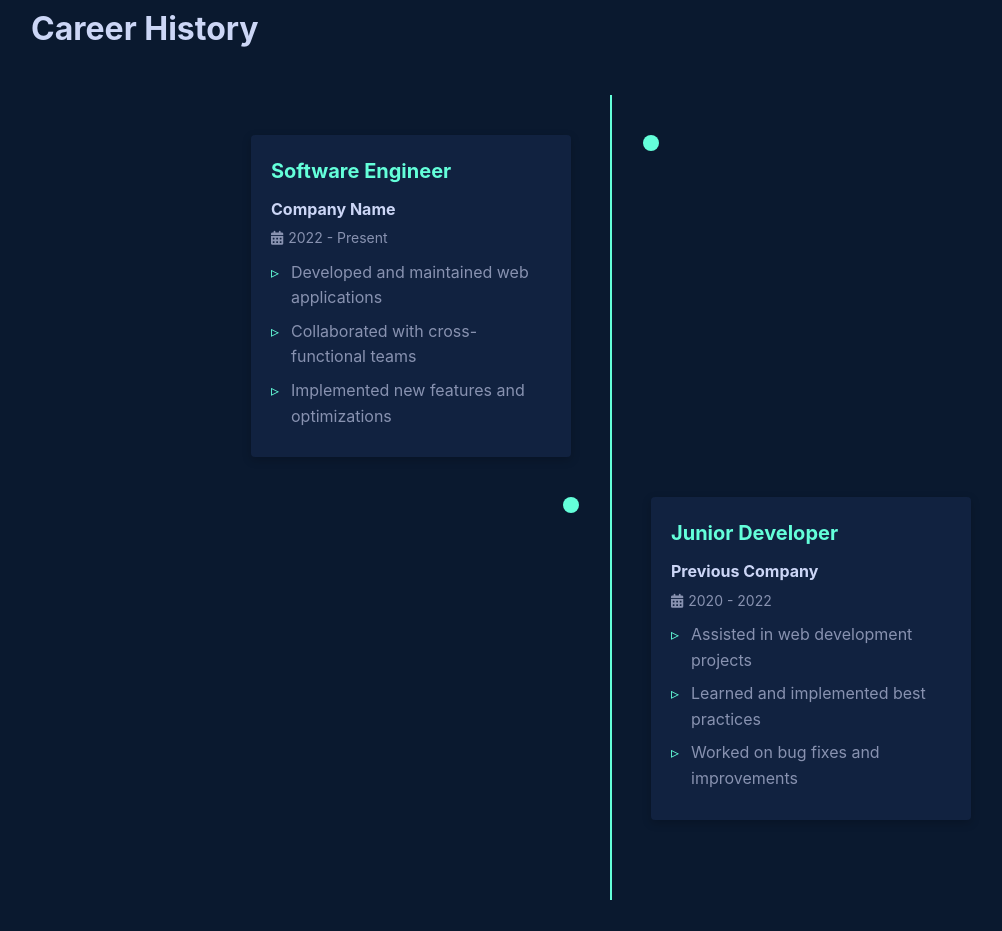
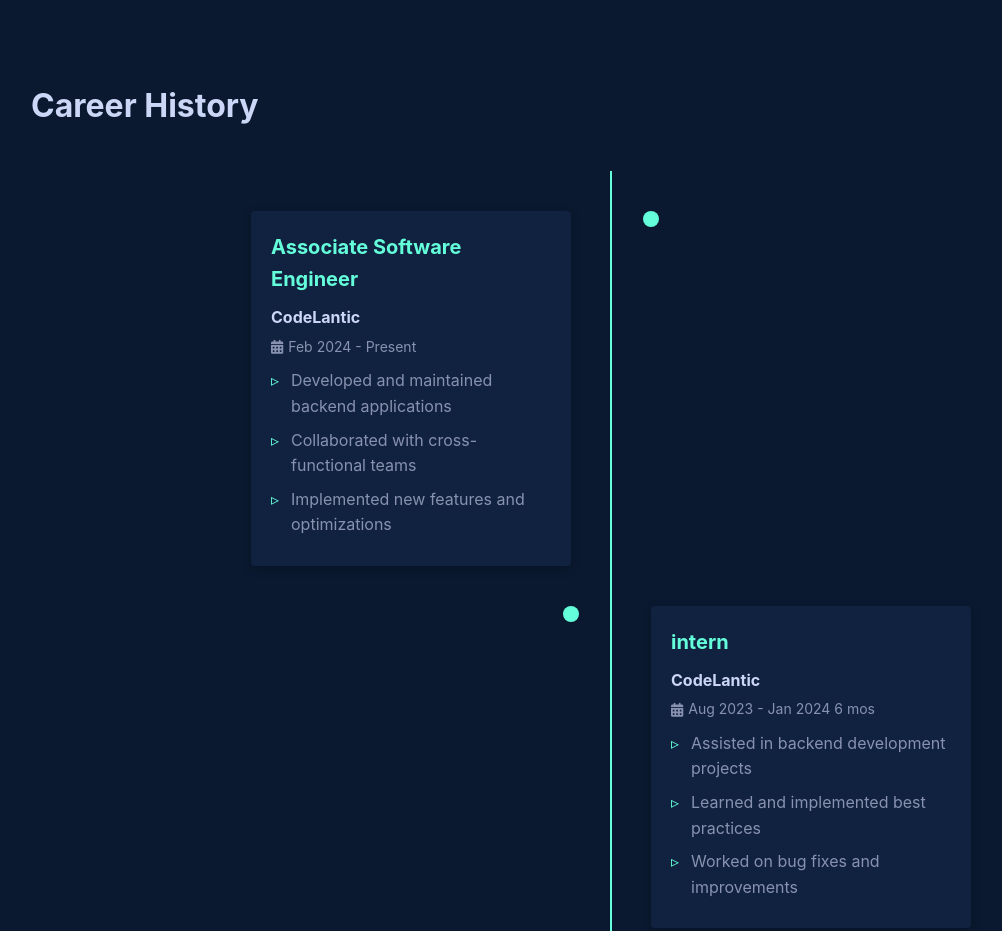
Before and after one commit to Elilvannan/portfolio, a plain HTML site: page index.html in a window 1280 px wide. Shown: the part 1239-2170 px from the top of the page, without its empty margins (29-1031 px from the left). Drawn offline with nearby package versions, Linux system fonts and the light colour scheme.

Commit message:
update history

```diff
--- a/index.html
+++ b/index.html
@@ -412,11 +412,11 @@
         <div class="hero-content">
             <div class="hero-text">
                 <h1 data-aos="fade-up">Hi 👋, I'm Elilvannan</h1>
-                <p class="title" data-aos="fade-up" data-aos-delay="200">Software Engineer</p>
+                <p class="title" data-aos="fade-up" data-aos-delay="200">Associate Software Engineer</p>
                 <p class="subtitle" data-aos="fade-up" data-aos-delay="400">Bachelor of Information and Communication Technology (Hons)</p>
                 <div class="social-links" data-aos="fade-up" data-aos-delay="600">
                     <a href="https://github.com/Elilvannan" target="_blank"><i class="fab fa-github"></i></a>
-                    <a href="https://www.linkedin.com/in/elilvannan-meganathan-3730851b0" target="_blank"><i class="fab fa-linkedin"></i></a>
+                    <a href="https://www.linkedin.com/in/elilvannan-meganathan/" target="_blank"><i class="fab fa-linkedin"></i></a>
                     <a href="mailto:elilvannanelil@gmail.com"><i class="fas fa-envelope"></i></a>
                 </div>
             </div>
@@ -430,7 +430,7 @@
         <div class="container">
             <h2 data-aos="fade-up">About Me</h2>
             <p data-aos="fade-up" data-aos-delay="200">
-                Seeking a position in a reputable company that will enable me to give it my all, improve my talents in teamwork, communication, and software development, and bring value to organizational operations via my creative experience and academic knowledge.
+                I am Elilvannan Meganathan, an Associate Software Engineer at CodeLantic, where I have been contributing for over a year. Previously, I completed an internship at the same organization, which gave me valuable industry exposure and hands-on experience in software development. With a Bachelor's degree in Information and Communication Technology from the University of Ruhuna, I bring a strong foundation in programming languages like Java and Python, frameworks such as Spring Boot and Codeigniter, and expertise in web and mobile application development. Passionate about leveraging technology to solve real-world challenges, I aim to continue enhancing my skills and delivering innovative solutions in software engineering.
             </p>
         </div>
     </section>
@@ -443,14 +443,13 @@
                 <div class="timeline-item" data-aos="fade-up">
                     <div class="timeline-dot"></div>
                     <div class="timeline-content">
-                        <h3>Software Engineer</h3>
-                        <h4>Company Name</h4>
+                        <h3>Associate Software Engineer</h3>
+                        <h4> CodeLantic</h4>
                         <p class="timeline-date">
                             <i class="fas fa-calendar-alt"></i>
-                            2022 - Present
-                        </p>
+                                Feb 2024 - Present  </p>
                         <ul>
-                            <li>Developed and maintained web applications</li>
+                            <li>Developed and maintained backend applications</li>
                             <li>Collaborated with cross-functional teams</li>
                             <li>Implemented new features and optimizations</li>
                         </ul>
@@ -459,14 +458,14 @@
                 <div class="timeline-item" data-aos="fade-up">
                     <div class="timeline-dot"></div>
                     <div class="timeline-content">
-                        <h3>Junior Developer</h3>
-                        <h4>Previous Company</h4>
+                        <h3>intern</h3>
+                        <h4>CodeLantic</h4>
                         <p class="timeline-date">
                             <i class="fas fa-calendar-alt"></i>
-                            2020 - 2022
-                        </p>
+                              Aug 2023 - Jan 2024 6 mos
+                           </p>
                         <ul>
-                            <li>Assisted in web development projects</li>
+                            <li>Assisted in backend development projects</li>
                             <li>Learned and implemented best practices</li>
                             <li>Worked on bug fixes and improvements</li>
                         </ul>
@@ -483,20 +482,18 @@
                 <div class="skill-category" data-aos="fade-up" data-aos-delay="200">
                     <h3>Programming Languages</h3>
                     <div class="skill-items">
+                        <span><i class="fab fa-java"></i>Java</span>
                         <span><i class="fas fa-code"></i>C</span>
                         <span><i class="fab fa-html5"></i>HTML</span>
                         <span><i class="fab fa-css3-alt"></i>CSS</span>
-                        <span><i class="fab fa-java"></i>Java</span>
                         <span><i class="fab fa-js"></i>JavaScript</span>
                         <span><i class="fab fa-php"></i>PHP</span>
-                        <span><i class="fab fa-python"></i>Python</span>
                     </div>
                 </div>
                 <div class="skill-category" data-aos="fade-up" data-aos-delay="400">
                     <h3>Frameworks</h3>
                     <div class="skill-items">
                         <span><i class="fab fa-php"></i>Codeigniter</span>
-                        <span><i class="fab fa-react"></i>React.js</span>
                         <span><i class="fas fa-leaf"></i>Spring Boot</span>
                         <span><i class="fab fa-bootstrap"></i>Bootstrap</span>
                     </div>
```
